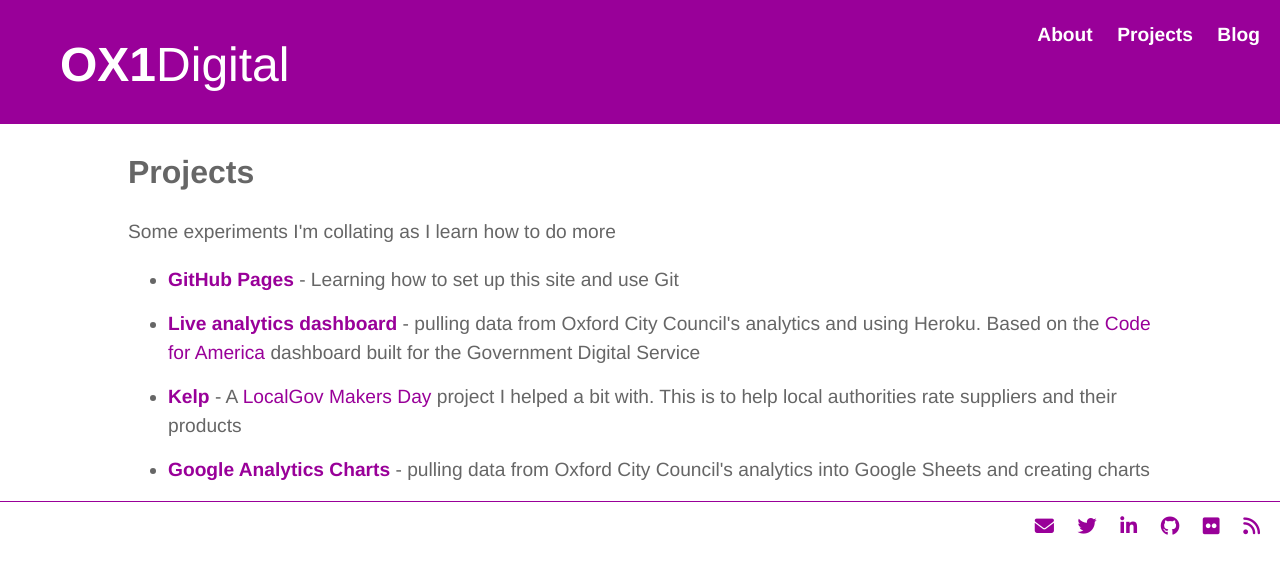
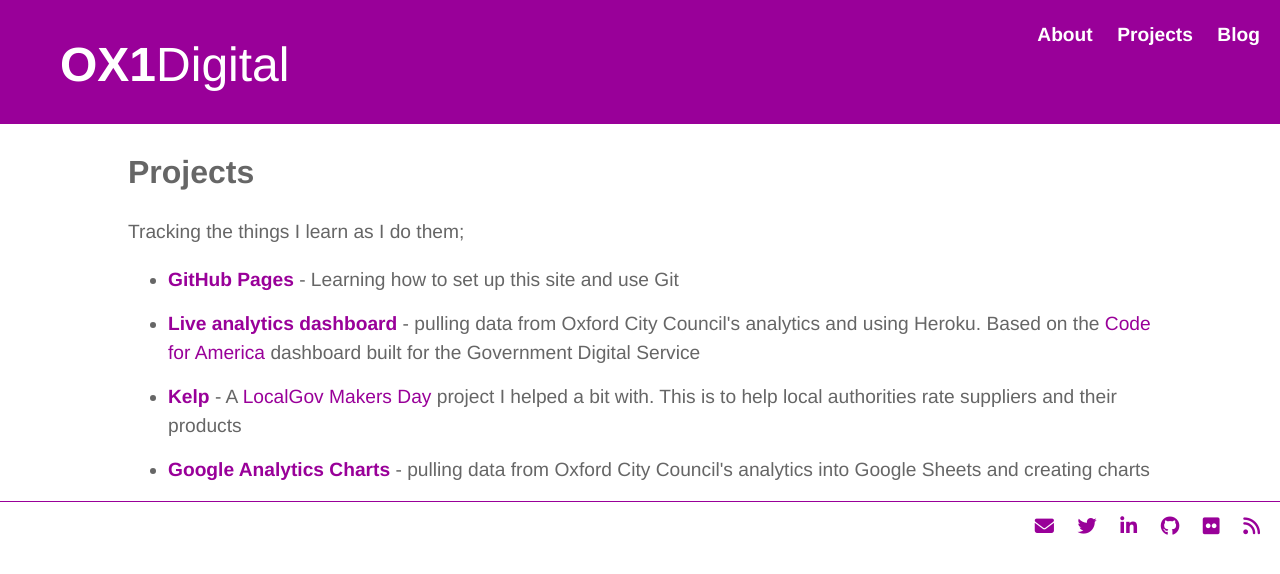
Before and after one commit to electronicdreamplant/electronicdreamplant.github.io, a Jekyll site: the page built from projects/index.html, in a window 1280 px wide. Shown: the top 574 px of the page. Built offline with Jekyll 4.4.1, drawn with Linux system fonts in a browser that asks for light colours; nearby versions of some CDN libraries.

Commit message:
Minor change to subtitle

```diff
--- a/projects/index.html
+++ b/projects/index.html
@@ -4,7 +4,7 @@
 ---
 <div class="blurb">
 	<h2>Projects</h2>
-	<p>Some experiments I'm collating as I learn how to do more</p>
+	<p>Tracking the things I learn as I do them;</p>
 	<ul>
 	    <li><a href="githubpages.html"><strong>GitHub Pages</strong></a> - Learning how to set up this site and use Git</li>
 	    <li><a href="http://oxcitylive.herokuapp.com"><strong>Live analytics dashboard</strong></a> - pulling data from Oxford City Council's analytics and using Heroku. Based on the <a href="https://github.com/codeforamerica/city-analytics-dashboard">Code for America</a> dashboard built for the Government Digital Service</li>
```
